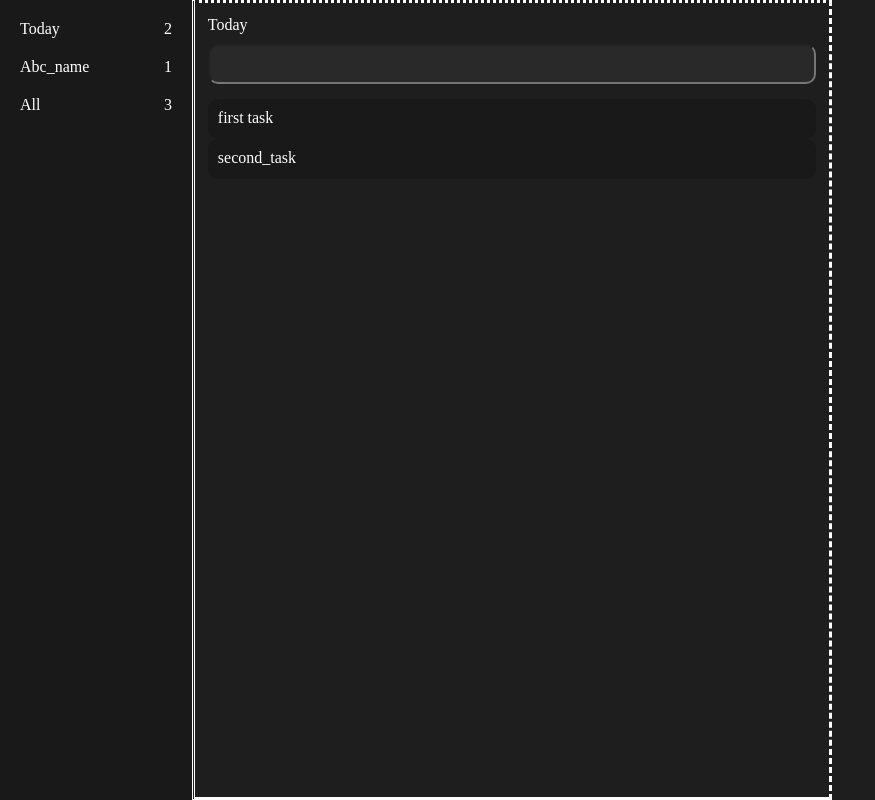
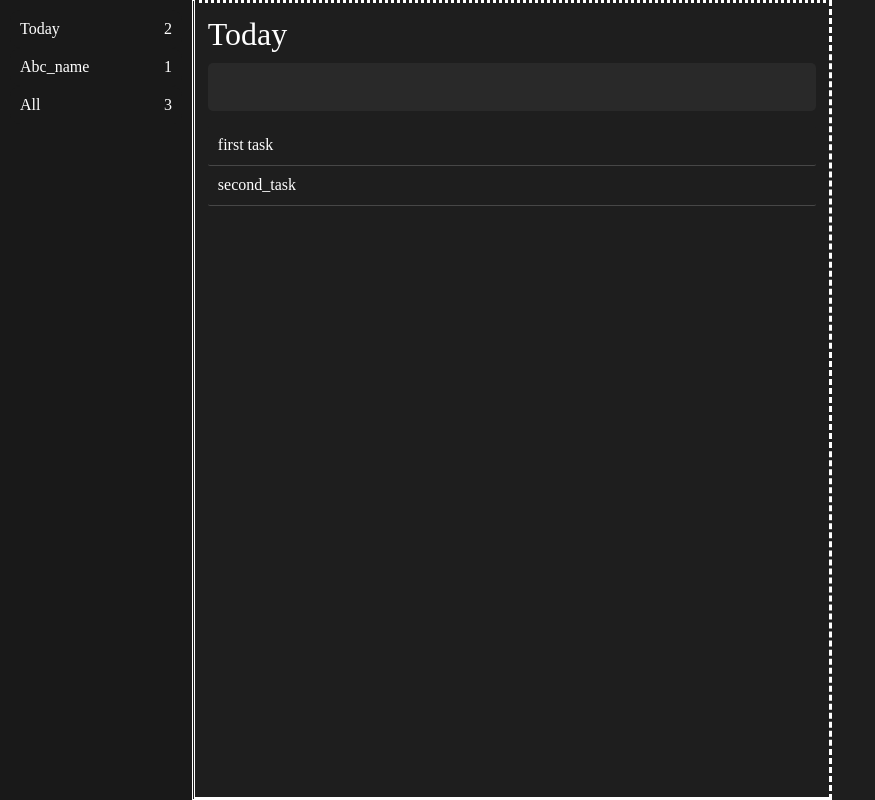
Before and after one commit to actually-anthony/todo-list, a website built with webpack: page dist/index.html in a window 1280 px wide. Shown: the whole page, without its empty margins (0-875 px from the left). Built offline with Linux system fonts and the light colour scheme.

Commit message:
Add styling to input

```diff
--- a/src/style.css
+++ b/src/style.css
@@ -39,8 +39,7 @@ body {
   padding: 10px;
 }
 
-.project,
-.task {
+.project {
   display: flex;
   justify-content: space-between;
   font-size: var(--project-font-size);
@@ -66,8 +65,14 @@ body {
 }
 
 .task {
+  display: flex;
+  justify-content: space-between;
+  padding: 10px;
   color: white;
+  background-color: #1e1e1e;
   height: 5vh;
+  border-radius: 2px;
+  border-bottom: 1px solid #474747;
 }
 
 .task:hover {
@@ -83,8 +88,21 @@ body {
 .task_header > input {
   color: white;
   background-color: #292929;
-  height: 5vh;
+  height: 6vh;
   margin-top: 10px;
   margin-bottom: 15px;
-  border-radius: 10px;
+  border-radius: 5px;
+  text-indent: 10px;
+  font-size: 1rem;
+  border: none;
 }
+
+textarea:focus,
+input:focus {
+  outline: none !important;
+  border: 1px solid #456eee;
+}
+
+.task_header > div {
+  font-size: 2rem;
+}
```
Also changed, not shown: dist/main.js.
